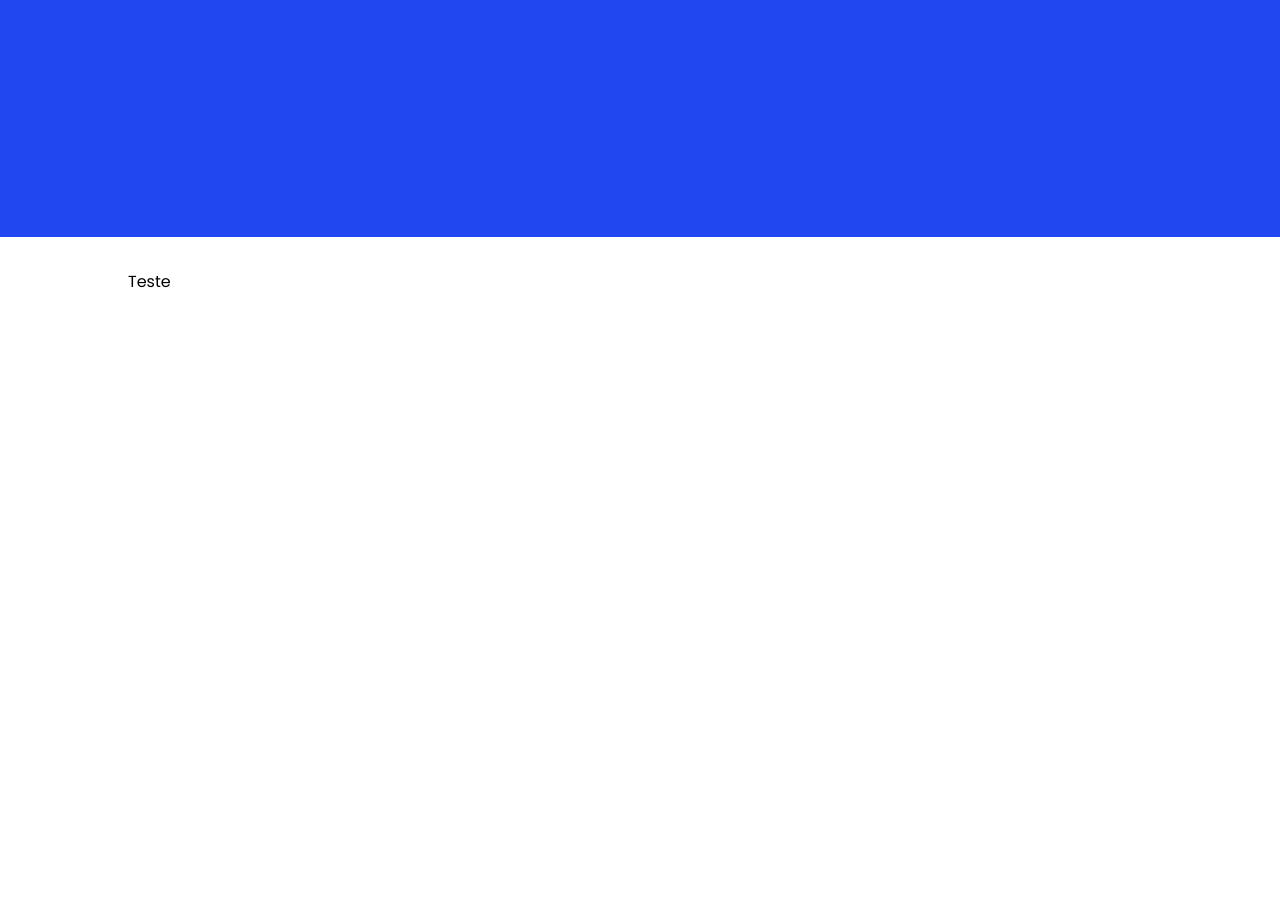
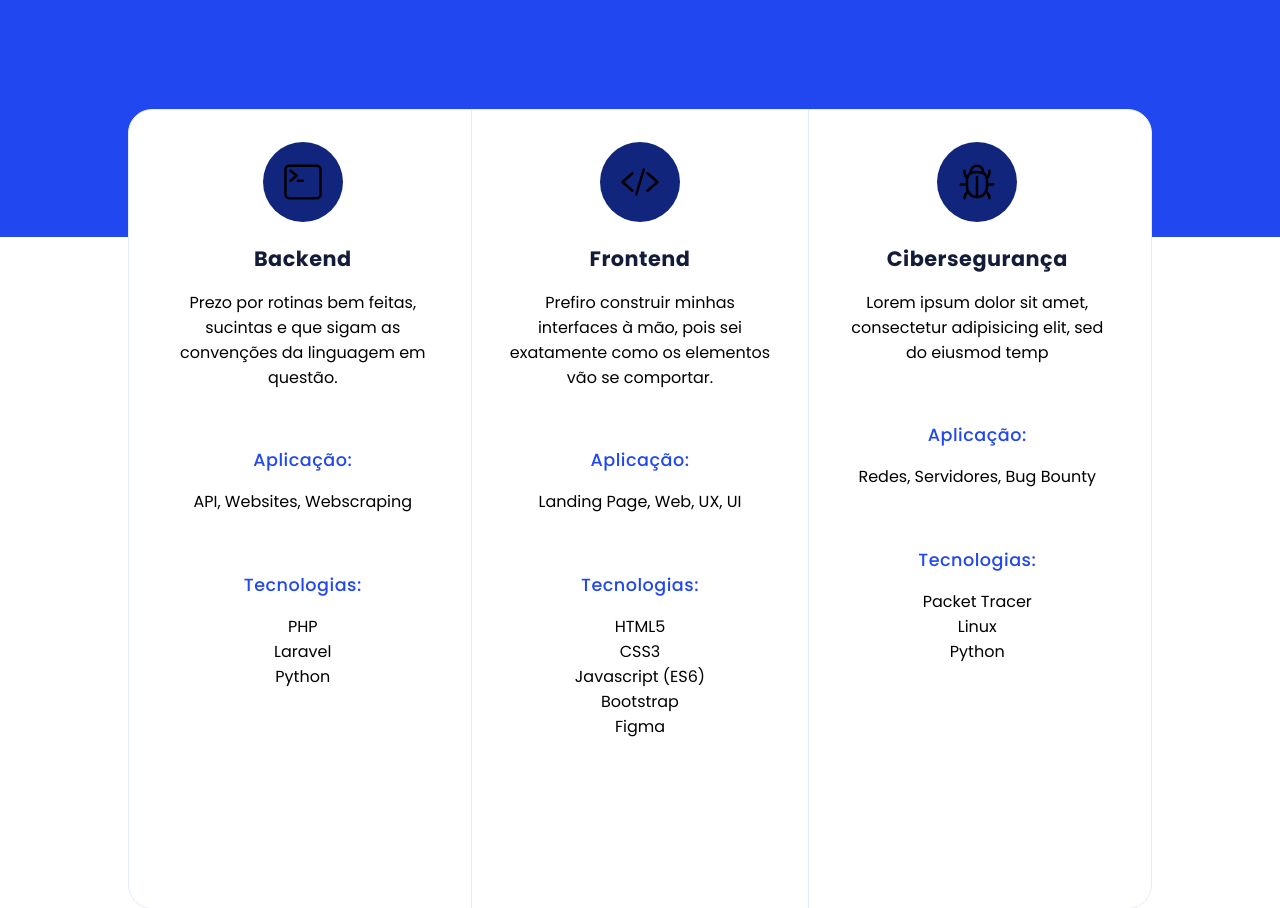
Before and after one commit to jvictor-sec/jvictor-sec.github.io, a plain HTML site: page index.html in a window 1280 px wide. Shown: the part 1171-2079 px from the top of the page. Drawn offline with nearby package versions, Linux system fonts and the light colour scheme.

Commit message:
Sessão de skills finalizada

```diff
--- a/css/style.css
+++ b/css/style.css
@@ -3,6 +3,10 @@
   --text-primary-color: #0A0A0A;
   --text-secondary-color: #414141;
   --bg-primary-color: #FFF;
+  --bg-secondary-color: #11257D;
+  --title-color: #141C3A;
+  --border-color: #E6EDF6;
+  /* --margin-color:  */
 }
 
 * {
@@ -120,8 +124,105 @@
 }
 
 .about-section p {
-  width: 70%;
+  width: 100%;
   margin-top: 1em;
   font-size: 1em;
+  line-height: 1.7em;
   color: var(--bg-primary-color);
 }
+
+.skills-section {
+  display: flex;
+  justify-content: center;
+  /* border: 1px solid red; */
+}
+
+.card-container {
+  display: flex;
+  justify-content: center;
+  width: 100%;
+  height: 100vh;
+  margin-top: -10em;
+  background-color: var(--bg-primary-color);
+  border: 1px solid var(--border-color);
+  border-radius: 1.5em;
+  /* padding: 2em; */
+  /* border: 1px solid red; */
+}
+
+.card {
+  display: flex;
+  flex-direction: column;
+  align-items: center;
+  gap: 2.5em;
+  width: 33%;
+  padding: 2em;
+  /* border: 1px solid red; */
+}
+
+.card:nth-child(2) {
+  border-right: 1px solid var(--border-color);
+  border-left: 1px solid var(--border-color);
+}
+
+.card-section {
+  display: flex;
+  flex-direction: column;
+  justify-content: center;
+  align-items: center;
+  /* min-height: 35%;  */
+  /* border: 1px solid red; */
+}
+
+.card-logo {
+  display: flex;
+  justify-content: center;
+  align-items: center;
+  width: 80px;
+  height: 80px;
+  border-radius: 50%;
+  background-color: var(--bg-secondary-color);
+}
+
+.card-logo ion-icon {
+  font-size: 2.5em;
+}
+
+.card-header h2 {
+  font-size: 1.3em;
+  font-weight: 700;
+  color: var(--title-color);
+  margin-top: 1em;
+  letter-spacing: 0.5px;
+}
+
+.card-header p {
+  margin-top: 1em;
+  text-align: center;
+}
+
+.card-list h2 {
+  font-size: 1.1em;
+  font-weight: 500;
+  color: var(--primary-color);
+  margin-top: 1em;
+  letter-spacing: 0.5px;
+}
+
+.card-list p {
+  margin-top: 1em;
+}
+
+.card-items h2 {
+  font-size: 1.1em;
+  font-weight: 500;
+  color: var(--primary-color);
+  margin-top: 1em;
+  letter-spacing: 0.5px;
+}
+
+.card-items ul {
+  list-style: none;
+  margin-top: 1em;
+  text-align: center;
+}
--- a/index.html
+++ b/index.html
@@ -10,6 +10,9 @@
     <link rel="preconnect" href="https://fonts.googleapis.com">
     <link rel="preconnect" href="https://fonts.gstatic.com" crossorigin>
     <link href="https://fonts.googleapis.com/css2?family=Poppins:wght@300;400;500;700&display=swap" rel="stylesheet">
+
+    <script type="module" src="https://unpkg.com/ionicons@5.5.2/dist/ionicons/ionicons.esm.js"></script>
+    <script nomodule src="https://unpkg.com/ionicons@5.5.2/dist/ionicons/ionicons.js"></script>
 
     <!-- Autoria própria -->
     <link rel="stylesheet" href="./css/style.css">
@@ -47,7 +50,100 @@
       </section>
 
       <section class="skills-section section">
-        Teste
+        <div class="card-container">
+          <div class="card">
+              <div class="card-header card-section">
+                <div class="card-logo">
+                  <ion-icon name="terminal-outline"></ion-icon>
+                </div>
+
+                <h2>Backend</h2>
+
+                <p>Prezo por rotinas bem feitas, sucintas e que sigam
+                as convenções da linguagem em questão. </p>
+              </div>
+
+              <div class="card-list card-section">
+                <h2>Aplicação: </h2>
+
+                <p>API, Websites, Webscraping</p>
+              </div>
+
+              <div class="card-items card-section">
+                <h2>Tecnologias: </h2>
+
+                <ul>
+                  <li>PHP</li>
+                  <li>Laravel</li>
+                  <li>Python</li>
+                </ul>
+              </div>
+          </div>
+
+          <div class="card">
+            <div class="card-header card-section">
+              <div class="card-logo">
+                <ion-icon name="code-slash-outline"></ion-icon>
+              </div>
+
+              <h2>Frontend</h2>
+
+              <p>Prefiro construir minhas interfaces à mão,
+              pois sei exatamente como os elementos vão se comportar.</p>
+            </div>
+
+            <div class="card-list card-section">
+              <h2>Aplicação: </h2>
+
+              <p>Landing Page, Web, UX, UI</p>
+            </div>
+
+            <div class="card-items card-section">
+              <h2>Tecnologias: </h2>
+
+              <ul>
+                <li>HTML5</li>
+                <li>CSS3</li>
+                <li>Javascript (ES6)</li>
+                <li>Bootstrap</li>
+                <li>Figma</li>
+              </ul>
+            </div>
+          </div>
+
+          <div class="card">
+            <div class="card-header card-section">
+              <div class="card-logo">
+                <ion-icon name="bug-outline"></ion-icon>
+              </div>
+
+              <h2>Cibersegurança</h2>
+
+              <p>Lorem ipsum dolor sit amet, consectetur
+                 adipisicing elit, sed do eiusmod temp </p>
+            </div>
+
+            <div class="card-list card-section">
+              <h2>Aplicação: </h2>
+
+              <p>Redes, Servidores, Bug Bounty</p>
+            </div>
+
+            <div class="card-items card-section">
+              <h2>Tecnologias: </h2>
+
+              <ul>
+                <li>Packet Tracer</li>
+                <li>Linux</li>
+                <li>Python</li>
+              </ul>
+            </div>
+          </div>
+        </div>
+      </section>
+
+      <section class="projects-section section">
+
       </section>
     </main>
   </body>
```
